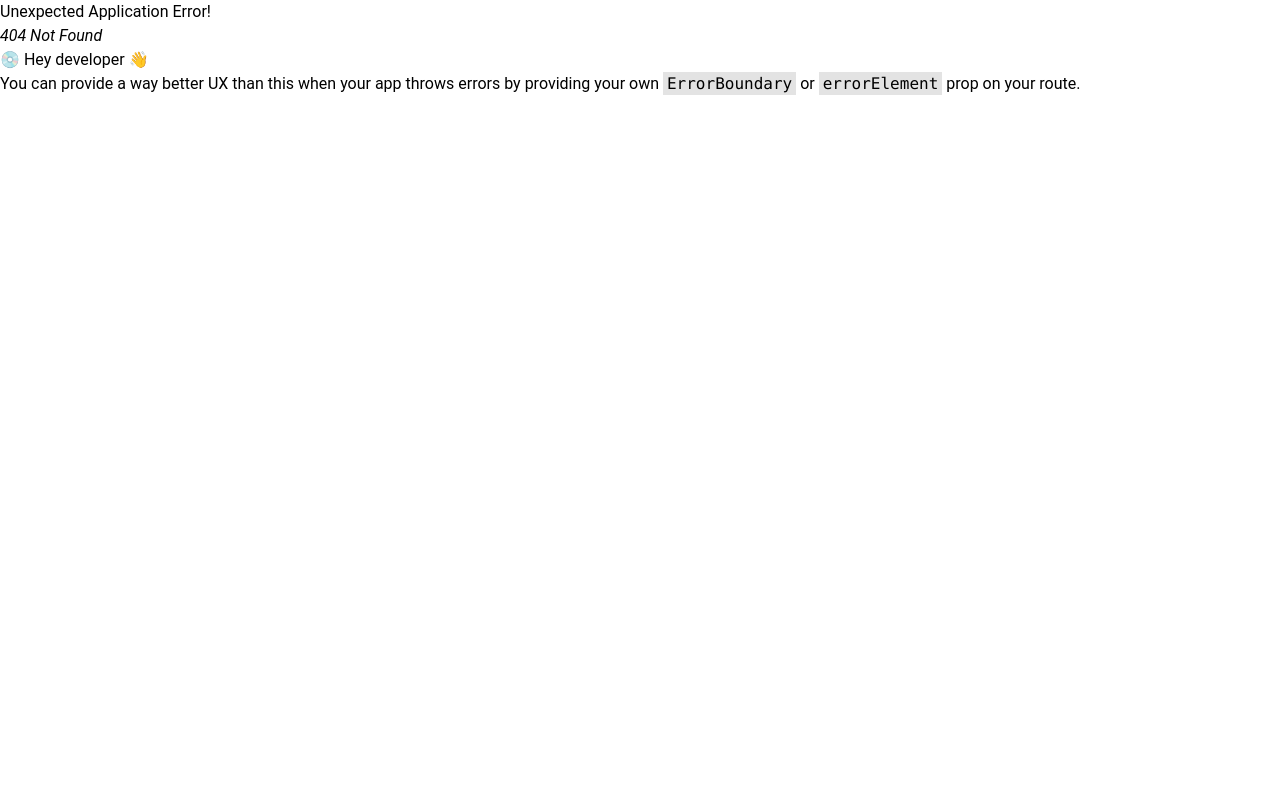
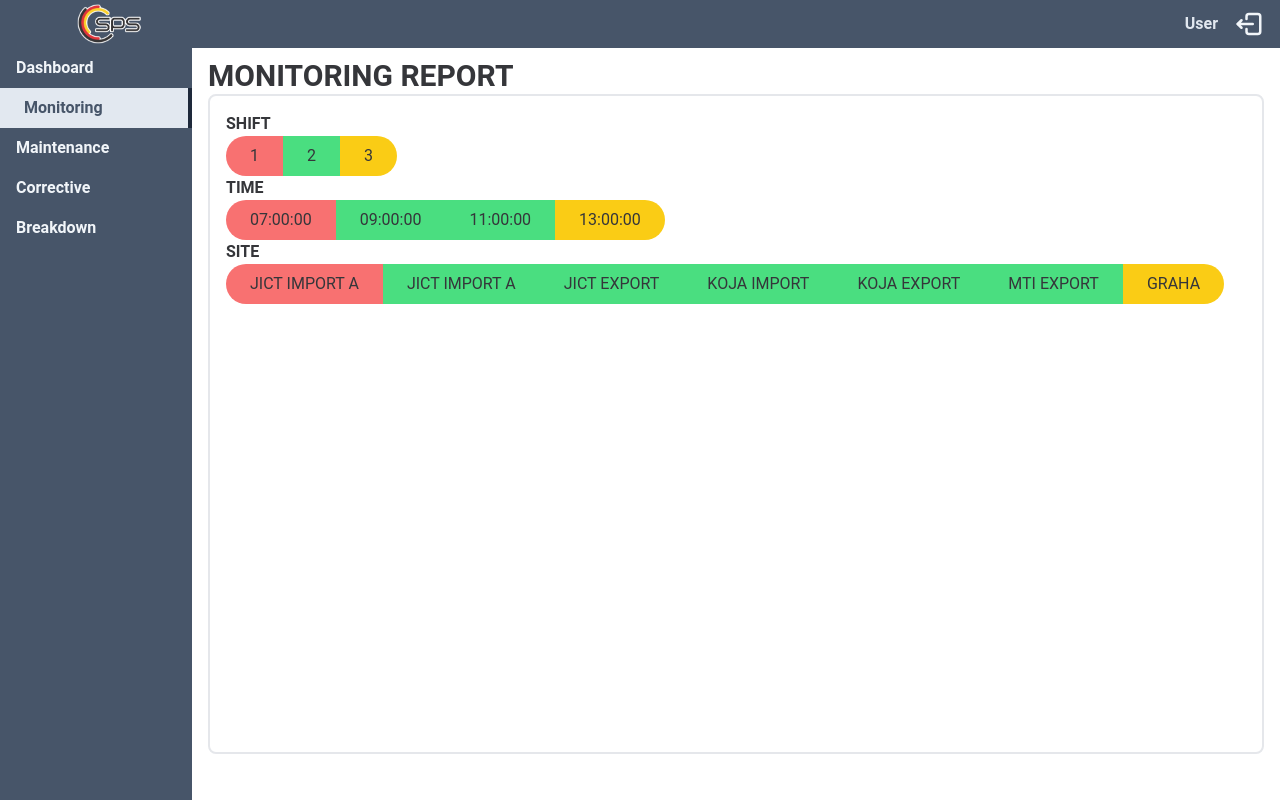
Before and after one commit to ibnusyadzali/oncheck, a React (Create React App) app in the folder frontend/: page /monitoring in a window 1280 px wide. Before the commit this address had no page. Built offline with nearby package versions, Linux system fonts and the light colour scheme.

Commit message:
mulai monitoring page

```diff
--- a/frontend/src/components/Button.jsx
+++ b/frontend/src/components/Button.jsx
@@ -12,7 +12,7 @@ const Button = ({
       type={type}
       onClick={onClick}
       disabled={disabled}
-      className={`my-4 px-4 py-2 rounded text-white hover:text-tertiary bg-primary hover:bg-opacity-90 focus:bg-opacity-90 focus:outline-none hover:ring-2 focus:ring-2 focus:ring-tertiary hover:ring-tertiary disabled:bg-gray-400 disabled:cursor-not-allowed ${className}`}
+      className={`p-2 rounded ${className}`}
     >
       {text}
     </button>
--- a/frontend/src/components/Label.jsx
+++ b/frontend/src/components/Label.jsx
@@ -5,7 +5,7 @@ const Label = ({ text, htmlFor, className}) => {
     <div>
       <label
       htmlFor={htmlFor}
-      className={`text-tertiary font-semibold w-full flex justify-center ${className}`}
+      className={`text-tertiary font-semibold ${className}`}
       >
         {text}
       </label>
--- a/frontend/src/components/NavBar.jsx
+++ b/frontend/src/components/NavBar.jsx
@@ -1,20 +1,84 @@
 import React from "react";
 import { TbLogout2 } from "react-icons/tb";
 import Logo from "../asset/image/LogoNavBar.png";
+import { Link, useNavigate, useLocation } from "react-router-dom";
 
 const NavBar = () => {
+  const navigate = useNavigate();
+  const location = useLocation();
+  const handleLogOut = async (event) => {
+    event.preventDefault();
+    try {
+      navigate("/login");
+    } catch (error) {
+      console.log(error);
+    }
+  };
+
+  // looping variable
+
+  // sidebar
+  const sidevar = [
+    {
+      id: 1,
+      to: "/",
+      page: "Dashboard",
+    },
+    {
+      id: 2,
+      to: "/monitoring",
+      page: "Monitoring",
+    },
+    {
+      id: 3,
+      to: "/maintenance",
+      page: "Maintenance",
+    },
+    {
+      id: 4,
+      to: "/corrective",
+      page: "Corrective",
+    },
+    {
+      id: 5,
+      to: "/breakdown",
+      page: "Breakdown",
+    },
+  ];
+
   return (
     <div>
-      <div className="bg-slate-300 w-full h-14 fixed top-0 flex flex-row justify-between px-4 py-1">
-        <div className="w-56 h-12 pr-4 flex justify-center">
-          <img src={Logo} alt="logonavbar" className="h-12 w-fit"/>
+      <div className="bg-slate-600 w-full h-[6%] fixed top-0 flex flex-row justify-between px-4 py-1">
+        <div className="w-[15%] h-full flex justify-center">
+          <img
+            src={Logo}
+            alt="logonavbar"
+            className="h-full w-fit cursor-pointer"
+            onClick={() => navigate("/")}
+          />
         </div>
-        <p>
-          User <TbLogout2 />
-        </p>
+        <div className="flex flex-row gap-4 items-center">
+          <p className="font-semibold text-slate-200">User</p>
+          <TbLogout2
+            className="text-3xl text-slate-100 cursor-pointer hover:text-5xl duration-200"
+            onClick={handleLogOut}
+          />
+        </div>
       </div>
-      <div className="bg-slate-300 w-60 h-screen fixed top-14 pt-4 pl-4">
-        Sidebar
+      <div className="bg-slate-600 w-[15%] h-[94%] fixed top-[6%]">
+        <ul className="font-semibold text-slate-100">
+          {sidevar.map(({ id, to, page }) => (
+            <li
+              key={id}
+              className={`cursor-pointer pl-4 py-2 hover:bg-slate-200 hover:text-slate-600 hover:pl-6 ${
+                location.pathname === to ? "border-r-4 border-slate-800 bg-slate-200 text-slate-600 pl-6" : ""
+              } duration-200`}
+              onClick={() => navigate(to)}
+            >
+              {page}
+            </li>
+          ))}
+        </ul>
       </div>
     </div>
   );
--- /dev/null
+++ b/frontend/src/components/PageName.jsx
@@ -0,0 +1,15 @@
+import React from "react";
+
+const PageName = ({ text, className}) => {
+  return (
+    <div>
+      <h1
+      className={`text-tertiary font-bold text-3xl ${className}`}
+      >
+        {text}
+      </h1>
+    </div>
+  );
+};
+
+export default PageName;
--- /dev/null
+++ b/frontend/src/views/BreakdownPage.jsx
@@ -0,0 +1,13 @@
+import React from 'react'
+
+const BreakdownPage = () => {
+  return (
+    // <LoadingScreen />
+
+    <div className="pt-14 pl-60 h-screen">
+      <div className="m-4">BreakdownPage</div>
+    </div>
+  )
+}
+
+export default BreakdownPage
--- /dev/null
+++ b/frontend/src/views/CorrectivePage.jsx
@@ -0,0 +1,13 @@
+import React from 'react'
+
+const CorrectivePage = () => {
+  return (
+    // <LoadingScreen />
+
+    <div className="pt-14 pl-60 h-screen">
+      <div className="m-4">CorrectivePage</div>
+    </div>
+  )
+}
+
+export default CorrectivePage
--- a/frontend/src/views/LoginPage.jsx
+++ b/frontend/src/views/LoginPage.jsx
@@ -37,11 +37,11 @@ const LoginPage = () => {
             <img src={IC1} alt="" className="fixed bottom-4 left-4 h-fit w-1/6" />
             <div>
               <form onSubmit={handleSubmit} className="flex flex-col">
-                <Label htmlFor="email" className="" text="Email"/>
+                <Label htmlFor="email" className="w-full flex justify-center" text="Email"/>
                 <Input type="email" className=" " placeholder={"Input Your Email Here"} />
-                <Label htmlFor="password" className="" text="Password"/>
+                <Label htmlFor="password" className="w-full flex justify-center" text="Password"/>
                 <Input type="password" className=" " placeholder={"Input Your Password Here"}/>
-                <Button type="submit" text="Login"/>
+                <Button type="submit" text="Login" className="text-white hover:text-tertiary bg-primary hover:bg-opacity-90 focus:bg-opacity-90 focus:outline-none hover:ring-2 focus:ring-2 focus:ring-tertiary hover:ring-tertiary disabled:bg-gray-400 disabled:cursor-not-allowed duration-200"/>
               </form>
             </div>
           </div>
--- /dev/null
+++ b/frontend/src/views/MaintenancePage.jsx
@@ -0,0 +1,13 @@
+import React from 'react'
+
+const MaintenancePage = () => {
+  return (
+    // <LoadingScreen />
+
+    <div className="pt-14 pl-60 h-screen">
+      <div className="m-4">MaintenancePage</div>
+    </div>
+  )
+}
+
+export default MaintenancePage
--- /dev/null
+++ b/frontend/src/views/MonitoringPage.jsx
@@ -0,0 +1,45 @@
+import React from "react";
+
+// component
+import PageName from "../components/PageName";
+import Label from "../components/Label";
+import Button from "../components/Button";
+
+const MonitoringPage = () => {
+  return (
+    // <LoadingScreen />
+
+    <div className="pl-[15%] pt-[3.3%] h-screen">
+      <div className="m-4 h-[96.7%] text-tertiary">
+        <PageName text="MONITORING REPORT" className="" />
+        <form className="p-4 w-full h-[90%] border-2 rounded-lg">
+          <Label htmlFor="shift" text="SHIFT" className="" />
+          <div className="w-fit rounded-3xl">
+            <Button text="1" className="px-6 w-fit bg-red-400 hover:bg-red-600 rounded-s-3xl rounded-e-none"/>
+            <Button text="2" className="px-6 w-fit bg-green-400 rounded-none"/>
+            <Button text="3" className="px-6 w-fit bg-yellow-400 hover:bg-yellow-600 rounded-e-3xl rounded-s-none"/>
+          </div>
+          <Label htmlFor="time" text="TIME" className="" />
+          <div className="w-fit rounded-3xl">
+            <Button text="07:00:00" className="px-6 w-fit bg-red-400 hover:bg-red-600 rounded-s-3xl rounded-e-none"/>
+            <Button text="09:00:00" className="px-6 w-fit bg-green-400 rounded-none"/>
+            <Button text="11:00:00" className="px-6 w-fit bg-green-400 rounded-none"/>
+            <Button text="13:00:00" className="px-6 w-fit bg-yellow-400 hover:bg-yellow-600 rounded-e-3xl rounded-s-none"/>
+          </div>
+          <Label htmlFor="site" text="SITE" className="" />
+          <div className="w-fit rounded-3xl">
+            <Button text="JICT IMPORT A" className="px-6 w-fit bg-red-400 hover:bg-red-600 rounded-s-3xl rounded-e-none"/>
+            <Button text="JICT IMPORT A" className="px-6 w-fit bg-green-400 rounded-none"/>
+            <Button text="JICT EXPORT" className="px-6 w-fit bg-green-400 rounded-none"/>
+            <Button text="KOJA IMPORT" className="px-6 w-fit bg-green-400 rounded-none"/>
+            <Button text="KOJA EXPORT" className="px-6 w-fit bg-green-400 rounded-none"/>
+            <Button text="MTI EXPORT" className="px-6 w-fit bg-green-400 rounded-none"/>
+            <Button text="GRAHA" className="px-6 w-fit bg-yellow-400 hover:bg-yellow-600 rounded-e-3xl rounded-s-none"/>
+          </div>
+        </form>
+      </div>
+    </div>
+  );
+};
+
+export default MonitoringPage;
--- a/frontend/tailwind.config.js
+++ b/frontend/tailwind.config.js
@@ -4,12 +4,40 @@ module.exports = {
   theme: {
     extend: {
       colors: {
-        primary: '#e02129',
-        secondary: '#fbcc0e',
-        tertiary: '#35363a',
-        bgprimary: '#d5cac4'
+        primary: "#e02129",
+        secondary: "#fbcc0e",
+        tertiary: "#35363a",
+        bgprimary: "#d5cac4",
+      },
+      boxShadow: {
+        // Light inner shadow for elevated effect
+        "inner-light":
+          "inset 4px 4px 8px rgba(255, 255, 255, 0.6), inset -4px -4px 8px rgba(0, 0, 0, 0.1)",
+
+        // Dark inner shadow for sunken effect
+        "inner-dark":
+          "inset 4px 4px 8px rgba(0, 0, 0, 0.2), inset -4px -4px 8px rgba(255, 255, 255, 0.05)",
+
+        // 3D polymorphic effect
+        "inner-3d":
+          "inset 6px 6px 12px rgba(0, 0, 0, 0.25), inset -6px -6px 12px rgba(255, 255, 255, 0.3)",
+        // Soft elevated effect
+        "polymorphic-light":
+          "4px 4px 6px rgba(0, 0, 0, 0.1), -4px -4px 6px rgba(255, 255, 255, 0.7)",
+
+        // Sunken effect
+        "polymorphic-dark":
+          "inset 4px 4px 6px rgba(0, 0, 0, 0.2), inset -4px -4px 6px rgba(255, 255, 255, 0.1)",
+
+        // 3D polymorphic button effect
+        "polymorphic-3d":
+          "4px 4px 8px rgba(0, 0, 0, 0.2), -4px -4px 8px rgba(255, 255, 255, 0.5)",
+
+        // Custom large shadow for more depth
+        "polymorphic-xl":
+          "8px 8px 12px rgba(0, 0, 0, 0.25), -8px -8px 12px rgba(255, 255, 255, 0.3)",
       },
     },
   },
   plugins: [],
-}
+};
```
Also changed, not shown: frontend/src/routers/index.jsx (+20 -0 lines).
